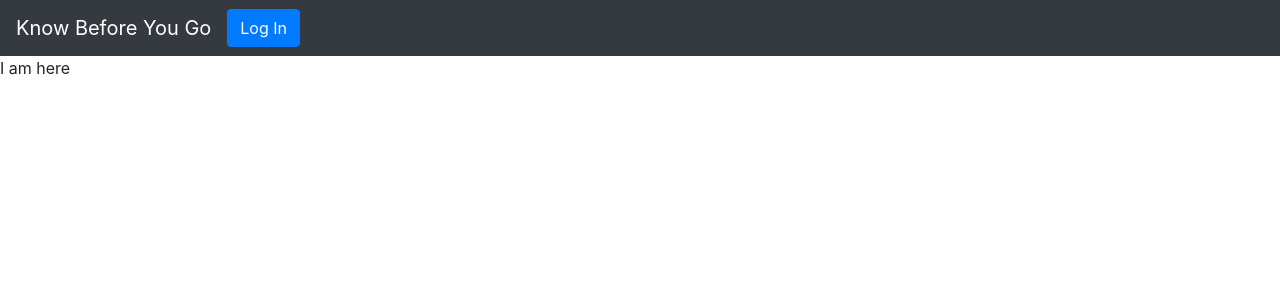
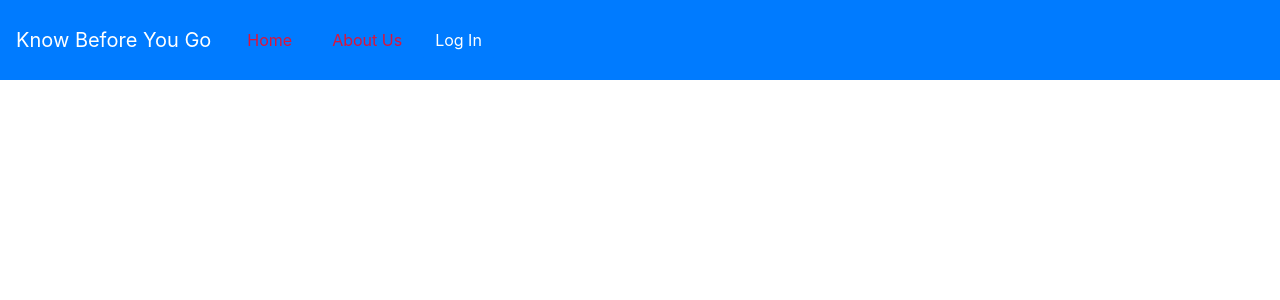
Before and after one commit to Search-Engine-Bandit/know-before-you-go-frontend, a React (Create React App) app: page / in a window 1280 px wide. Shown: the top 300 px of the page. Built offline with nearby package versions, Linux system fonts and the light colour scheme.

Commit message:
added search page and tabs

```diff
--- a/src/BrowserRouter.js
+++ b/src/BrowserRouter.js
@@ -10,28 +10,34 @@ import Header from './Header';
 
 
 
-import Login from './Login';
 import Profile from './Profile.js';
-import EventForm from './EventForm.js'
+import Landing from './Landing.js'
+// import EventForm from './EventForm.js'
+import Footer from './Footer.js'
+import Search from './Search';
 
 
 
 class BrowserRouter extends React.Component {
 
+
   render() {
     return (
-
       <>
         <Router>
             <Header />
             <Switch>
               <Route exact path="/">
-                {this.props.auth0.isAuthenticated ? <EventForm/> : ' I am here'}
+                {this.props.auth0.isAuthenticated ? <Landing /> : ''}
               </Route>
               <Route exact path="/profile">
-                {this.props.auth0.isAuthenticated ? <Profile /> : ' I am here'}
+                {this.props.auth0.isAuthenticated ? <Profile /> : ''}
+              </Route>
+              <Route exact path="/search">
+              {this.props.auth0.isAuthenticated ? <Search /> : ''}
               </Route>
             </Switch>
+            {/* <Footer /> */}
         </Router>
       </>
     )
--- a/src/EventForm.js
+++ b/src/EventForm.js
@@ -49,12 +49,14 @@ class EventForm extends React.Component {
     this.getEvent();
   }
   getEvent = async () => {
-    let events = await axios.get(`${process.env.REACT_APP_BACKEND_URL}/events?searchQuery=${this.state.city}&startDate=${this.state.startDate}&stateCode=${this.state.state}&classificationName=${this.state.activity}`);
+    let events = await axios.get(`http://localhost:3001/events?searchQuery=${this.state.city}&startDate=${this.state.startDate}&stateCode=${this.state.state}&classificationName=${this.state.activity}`);
     this.setState({
       events: events.data
     })
     console.log(this.state.events);
+    this.props.handleEvents(events.data);
   }
+
   handleCreateEvent = async (eventInfo) => {
     try {
       let result = await axios.post('http://localhost:3001/dbevents', eventInfo);
@@ -62,11 +64,11 @@ class EventForm extends React.Component {
       this.setState({
         event: [...this.state.event, newEvent],
       })
-
     } catch (err) {
       console.log(err)
     }
   }
+
 
   render() {
     return (
@@ -103,7 +105,6 @@ class EventForm extends React.Component {
             <Button type="submit">
               Search Events
             </Button>
-            <Events events={this.state.events} handleCreateEvent={this.handleCreateEvent} />
           </Form>
         </Container>
 
--- a/src/Events.js
+++ b/src/Events.js
@@ -18,12 +18,12 @@ class Events extends React.Component {
   }
 
   render() {
-    console.log(this.state.selectedEvent)
+
     return (
       <>
         <Container>
           <CardColumns>
-            {this.props.events.length > 0 &&
+            {this.props.events &&
               this.props.events.map((event) =>
                 <Card key={event.id} style={{ width: '18rem' }} >
                   <Card.Img src={event.image} />
--- a/src/Header.css
+++ b/src/Header.css
@@ -0,0 +1,8 @@
+.links {
+  color: crimson;
+  margin: 20px;
+}
+
+.login-logout {
+  float: right;
+}
--- a/src/Header.js
+++ b/src/Header.js
@@ -1,7 +1,7 @@
 import React from 'react';
 import 'bootstrap/dist/css/bootstrap.min.css';
 import Navbar from 'react-bootstrap/Navbar';
-// import { Link } from "react-router-dom";
+import { Link } from "react-router-dom";
 import './Header.css';
 import { withAuth0 } from '@auth0/auth0-react';
 
@@ -10,13 +10,22 @@ import Logout from './Logout';
 
 class Header extends React.Component {
   render() {
-    return(
-      <Navbar id='nav-bar' collapseOnSelect expand="lg" bg="dark" variant="dark">
-        <Navbar.Brand>Know Before You Go</Navbar.Brand>
-        {/* <Link  to="/">Home</Link>
-        <Link  to="/about-us">About Us</Link> */}
-        {this.props.auth0.isAuthenticated ? <Logout/> : <Login/>}
-      </Navbar>
+    return (
+        <Navbar id='nav-bar' collapseOnSelect expand="lg" bg="primary" variant="dark">
+
+          <Navbar.Brand>Know Before You Go</Navbar.Brand>
+          <Link class='links' to="/">Home</Link>
+          <Link class='links' to="/about-us">About Us</Link>
+          {this.props.auth0.isAuthenticated ?
+            <>
+              <Link class='links' to="/profile">My Profile</Link>
+              <Logout />
+            </>
+            : <Login class='login-logout'/>}
+
+        </Navbar>
+
+
     )
   }
 }
--- /dev/null
+++ b/src/Landing.js
@@ -0,0 +1,14 @@
+import React from 'react';
+
+class Landing extends React.Component {
+  render() {
+    return (
+      <>
+        <h1>Know Before you Go!</h1>
+        <img src="https://via.placeholder.com/1080x500" alt="placeholder" />
+        <p>Know Before you Go is committed to providing a safer dating experience. We provide the tools to find that special someone and plan a date that you both love and enjoy. </p>
+      </>
+    )
+  }
+}
+export default Landing;
--- a/src/Profile.js
+++ b/src/Profile.js
@@ -40,6 +40,7 @@ class Profile extends React.Component {
   render() {
     return (
       <>
+        <h1> Hello</h1>
       </>
     )
   }
--- /dev/null
+++ b/src/Search.css
@@ -0,0 +1,3 @@
+.tabs {
+  color: red
+}
--- /dev/null
+++ b/src/Search.js
@@ -0,0 +1,46 @@
+import React from 'react';
+import EventForm from './EventForm';
+import Tabs from 'react-bootstrap/Tabs'
+import Tab from 'react-bootstrap/Tab'
+import Events from './Events.js'
+import { Container, Card, Button, CardColumns } from 'react-bootstrap';
+import './Search.css'
+
+
+class Search extends React.Component {
+  constructor (props) {
+    super(props);
+    this.state = {
+      events: [],
+    }
+  }
+
+
+  renderEvents = (newEvents) => {
+    this.setState({
+      events: newEvents
+    })
+  }
+
+  render() {
+    return (
+      <Container>
+        <EventForm handleEvents={this.renderEvents} />
+
+        <Tabs defaultActiveKey="Events" >
+          <Tab class='tabs' eventKey="Events" title="Events">
+            <Events events={this.state.events}/>
+          </Tab>
+          <Tab class='tabs' eventKey="Covid Data" title="Covid Data">
+            <h1>hello from covid data</h1>
+          </Tab>
+          <Tab class='tabs' eventKey="contact" title="Contact">
+            <h1>hello from page 3</h1>
+          </Tab>
+        </Tabs>
+      </ Container>
+    )
+  }
+}
+
+export default Search;
```
Also changed, not shown: src/Landing.css (added), src/landing.js (deleted), 2 other files (tests, documents, lock files or other folders).
